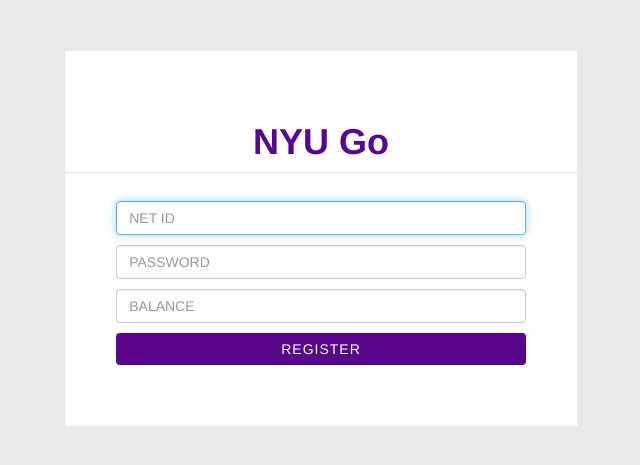
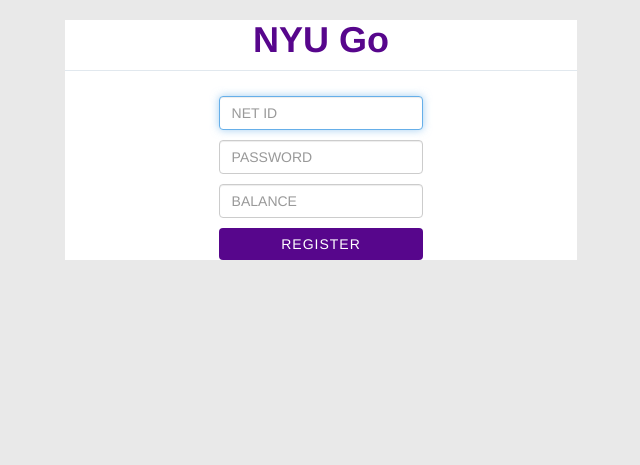
Before and after one commit to k3vinfoo/hack-nyu-2017, a Flask app: template app/templates/register.html in a window 1280 px wide. Shown: the top 465 px of the page, without its empty margins (319-959 px from the left). Run offline with Flask 2, Linux system fonts and the light colour scheme; the template is opened without the code that fills it, so the values that code supplies are empty; some libraries are stand-ins or nearby versions.

Commit message:
Style changes

```diff
--- a/app/static/style.css
+++ b/app/static/style.css
@@ -1,33 +1,45 @@
+
 body {
+	top:0px;
     background-color: #E9E9E9;
 }
 
 #content {
     margin: 0 auto;
+    top: 10%;
     width: 40%;
-    height: 80%;
+    height: 70%;
     background-color: #fff;
 }
 
+
+#isbn {
+	margin-right: auto;
+	margin-left: auto;
+	text-align: center;
+}
+
 #form {
-	margin-top: 10%;
-	padding-top: 10%;
-	padding-bottom: 10%;
+
 	height: 100%;
 }
 
 .formSignin, .formSignUp {
-	padding-top: 2em;
+	padding-top: 5%;
 	margin: 0 auto;
-	width: 80%;
+	width: 40%;
 }
 
-.btn-custom {
+.btn-custom, .submit-custom {
 	text-transform: uppercase;
 	letter-spacing: 1px;
 	background-color: rgb(87, 6, 140);
 	border-color: white;
 	border: none;
+}
+
+.submit-custom {
+	text-align: center;
 }
 
 .btn-custom:hover {
@@ -36,9 +48,7 @@
 	border: none;
 }
 
-.btn-primary {
 
-}
 
 h1 {
 	text-align: center;
```
Also changed, not shown: app/templates/camera.html (+23 -25 lines), app/people.db, app/purchase.db.
